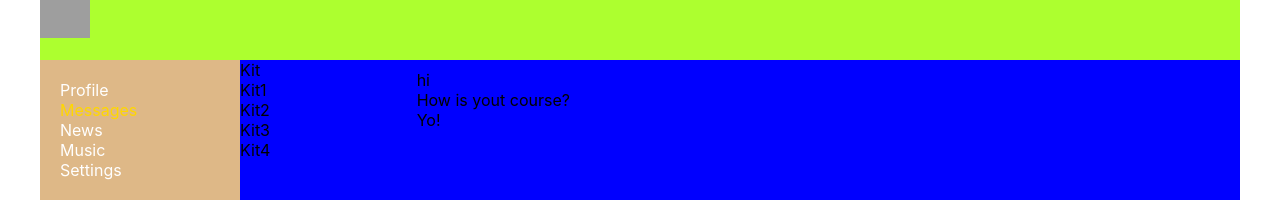
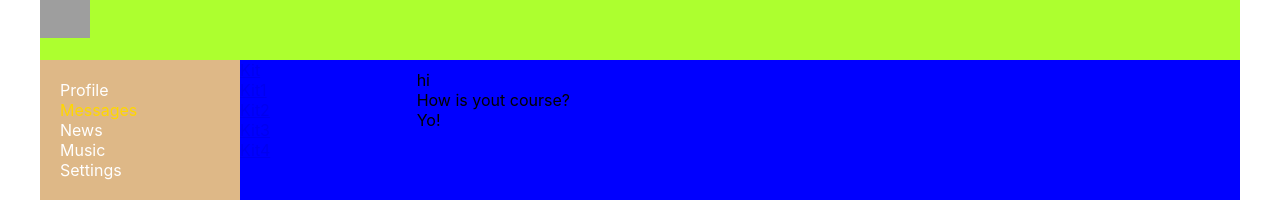
Before and after one commit to monferon/react-socnetwork, a React (Create React App) app: page /dialogs in a window 1280 px wide. Shown: the top 210 px of the page. Built offline with nearby package versions, Linux system fonts and the light colour scheme; grey boxes are pictures that could not be loaded.

Commit message:
upd dialogs

```diff
--- a/src/components/Dialogs/Dialogs.js
+++ b/src/components/Dialogs/Dialogs.js
@@ -1,14 +1,25 @@
 import React from "react";
+import { NavLink } from "react-router-dom";
 import s from "./Dialogs.module.css";
 const Dialogs = (props) => {
   return (
     <div className={s.dialogs}>
       <div className={s.dialogsItems}>
-        <div className={s.dialog}>Kit</div>
-        <div className={s.dialog}>Kit1</div>
-        <div className={s.dialog}>Kit2</div>
-        <div className={s.dialog}>Kit3</div>
-        <div className={s.dialog}>Kit4</div>
+        <div className={s.dialog}>
+          <NavLink to="/dialogs/1">Kit</NavLink>
+        </div>
+        <div className={s.dialog}>
+          <NavLink to="/dialogs/2">Kit1</NavLink>
+        </div>
+        <div className={s.dialog}>
+          <NavLink to="/dialogs/3">Kit2</NavLink>
+        </div>
+        <div className={s.dialog}>
+          <NavLink to="/dialogs/4">Kit3</NavLink>
+        </div>
+        <div className={s.dialog}>
+          <NavLink to="/dialogs/5">Kit4</NavLink>
+        </div>
       </div>
       <div className={s.messages}>
         <div className={s.message}> hi</div>
```
Also changed, not shown: 1 other file (tests, documents, lock files or other folders).
